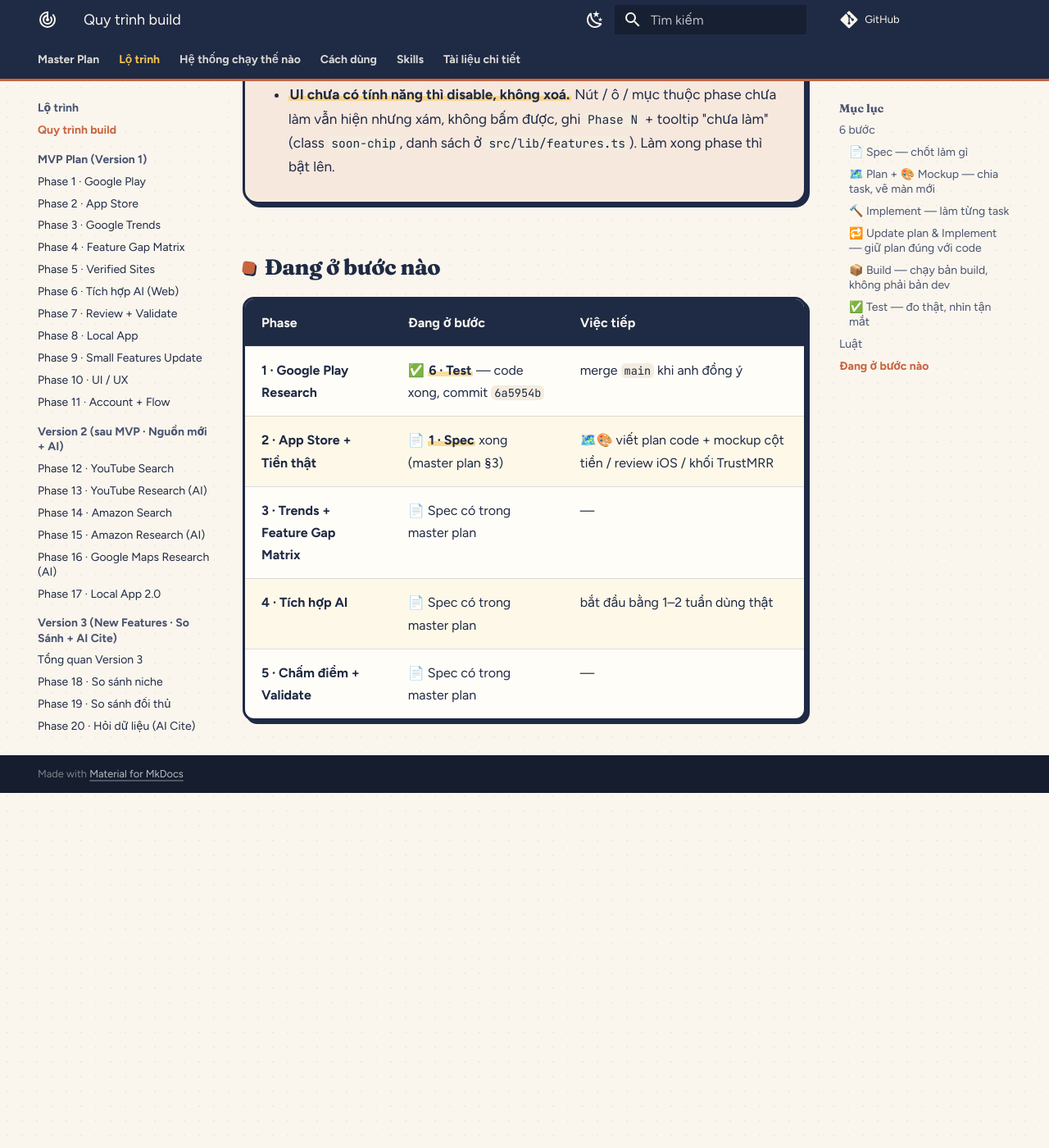
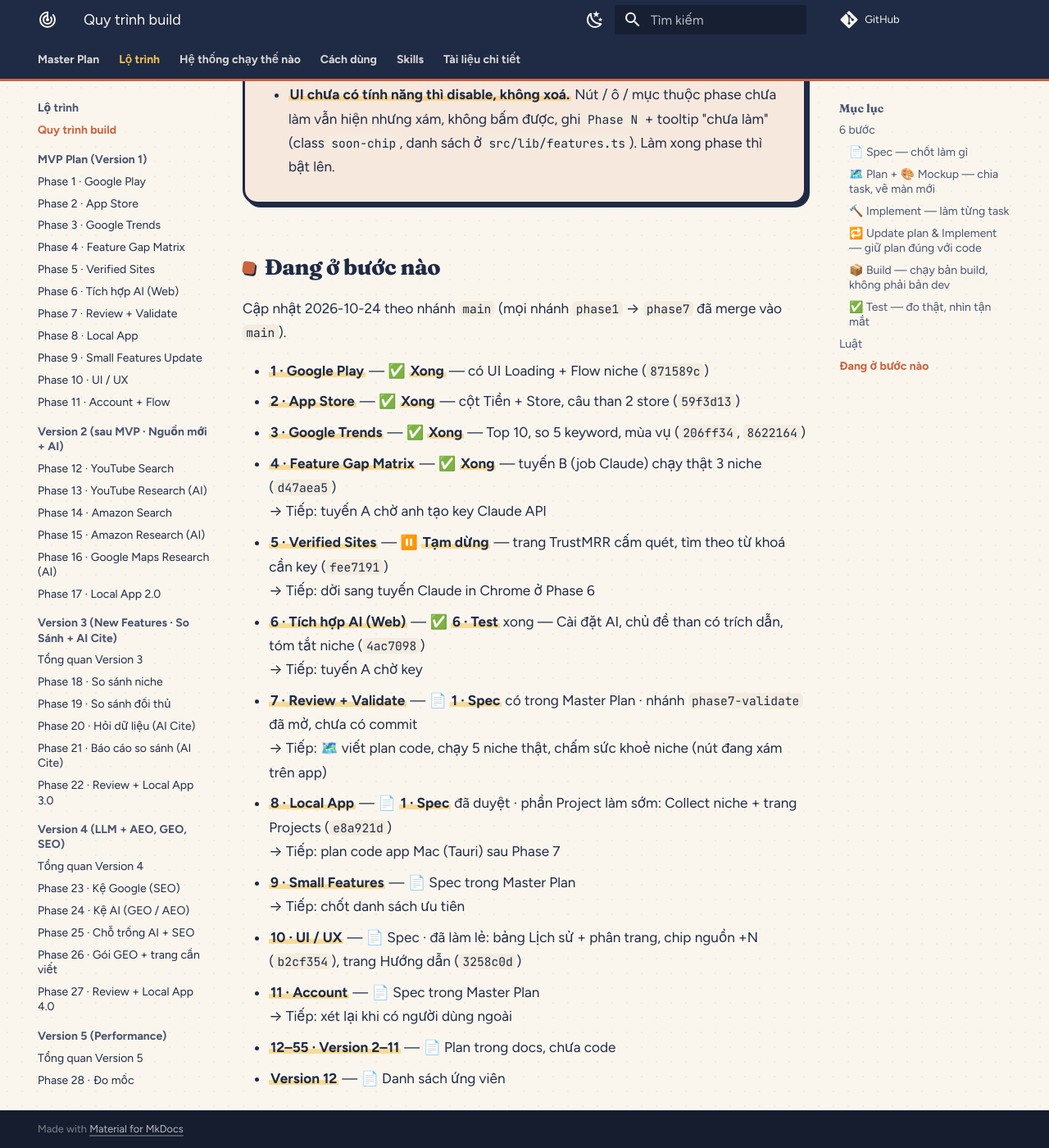
Before and after one commit to nvminhtu/niche-radar-docs, an MkDocs documentation site: the page built from docs/quy-trinh-build.md, in a window 1280 px wide and 1400 px high, scrolled down 4114 px. Shown: the whole window at 82% size. Built offline with MkDocs 1.6.1 and Material for MkDocs 9.7.7, drawn with Linux system fonts in a browser that asks for light colours; comment, search, counter and statistics services are not loaded; before the commit the page ends 5081 px from its top, so only the background shows below that.

Commit message:
docs: sync — Quy trình build (Đang ở bước nào khớp code), Phase 5 tạm dừng, Phase 6 xong
Co-Authored-By: Claude Opus 5.5 <noreply@anthropic.com>

```diff
--- a/docs/phase-5-verified.md
+++ b/docs/phase-5-verified.md
@@ -2,7 +2,15 @@
 
 > Biết **ai đang thu tiền thật** trong ngách — doanh thu lấy từ cổng thanh toán, không phải ước tính.
 
-<span class="chip chip--doing">Đang làm · TrustMRR bản đầu (trang công khai, chưa API key)</span>
+<span class="chip chip--todo">Tạm dừng 2026-10-24 · dời sang tuyến Claude in Chrome (Phase 6)</span>
+
+!!! warning "Tạm bỏ khỏi app (anh chốt 2026-10-24)"
+    `llms.txt` của TrustMRR ghi **"Do not scrape the website for full marketplace access"** — tìm theo từ khoá,
+    lọc, phân trang phải qua API có key (10 lượt/phút, phải đồng ý Acceptable Use Policy). Bản đầu chỉ đọc top 30
+    mỗi category nên 4/5 niche thật ra rỗng. → Khối "Tiền thật" bị gỡ khỏi trang Research; việc tra "ai đang thu
+    tiền thật" chuyển thành **job cho Claude in Chrome** ở [Phase 6](phase-6-ai-web.md): Claude mở TrustMRR, tìm
+    theo tên đối thủ / niche như người dùng thường, trả file kết quả có link + ngày sync. Code collector cũ giữ lại
+    (`src/lib/trustmrr.ts`) để dùng khi có API key.
 
 ## Chạy thế nào
 
--- a/docs/phase-6-ai-web.md
+++ b/docs/phase-6-ai-web.md
@@ -3,7 +3,28 @@
 > Để AI **đọc thay mình** review, Reddit, trang listing — có nguồn, tắt được, và **thử cả đường miễn phí**
 > (AI chạy ngay trong trình duyệt / trên máy) trước khi bắt trả tiền theo lượt.
 
-<span class="chip chip--todo">Chưa làm · có phần thử nghiệm, chưa chắc làm được hết</span>
+<span class="chip chip--done">Xong 2026-10-24 · tuyến B (job Claude) chạy thật · tuyến A chờ key</span>
+
+## Kết quả Bước 0 (đo 2026-10-24, MacBook M1 Pro 16 GB)
+
+Bài thử: 110 review 1–2★ của `budget tracker` (6 app top) → chủ đề than + câu nguyên văn, kiểm bằng cùng một hàm.
+
+| Tuyến | Chạy được? | Chất lượng | Thời gian | Tiền | Quyết |
+|---|---|---|---|---|---|
+| A · Claude API | chưa chạy — máy chưa có key | — | — | ước ~$0.05/lần (5,8k token vào, Opus 5.5) | **xây** (bật ở Cài đặt khi có key) |
+| B · Job cho Claude (Chrome / Code) | ✅ | 10 chủ đề, 22/22 câu khớp nguyên văn | vài phút, cần người đưa file | 0 đ thêm (gói Claude đang có) | **xây** |
+| C · AI trong Chrome (Gemini Nano) | Prompt API có, model ở trạng thái `downloadable` | — | — | 0 đ | chưa thử — cần tải model, chờ anh đồng ý |
+| D · Ollama llama3.1 8B (bản 0.3.10) | ✅ chạy | ❌ 1 chủ đề / 110 review, chép nhãn ví dụ | 30–53 giây | 0 đ | **bỏ** — thử lại khi có model mới hơn |
+
+## Đã chạy thật (tuyến B)
+
+| Niche | Chủ đề than | Câu nguồn khớp | Tóm tắt 5 câu | Tiền thật |
+|---|---|---|---|---|
+| budget tracker (#14) | 10 | 22/22 | 5/5 câu có trích dẫn | — |
+| habit tracker (#13) | 10 | 19/19 | 5/5 | nutrIA $18,073 MRR (RevenueCat, khớp gần đúng) |
+| pomodoro timer (#15) | 10 | 19/19 | 5/5 | — |
+
+TrustMRR không có ô tìm chữ cho người dùng — job hướng dẫn lọc Category + mở trang startup theo tên đối thủ.
 
 ## Chạy thế nào
 
@@ -48,6 +69,7 @@ Tuyến nào không chạy được thì ghi lý do và bỏ, không cố.
 | :material-emoticon-angry: **Chủ đề than** | gom review 1–2★ thành chủ đề (quảng cáo, mất dữ liệu, ép đăng ký…) + số lần + câu nguyên văn |
 | :material-reddit: **Phân loại Reddit** | xin app · than app đang dùng · hỏi alternative · không liên quan |
 | :material-table-check: **Feature Gap Matrix tự động** | nâng tuyến A [Phase 4](phase-4-feature-gap.md) lên lớp AI chung, đọc thêm What's New + review |
+| :material-cash-check: **Tiền thật qua Claude in Chrome** | (dời từ [Phase 5](phase-5-verified.md)) job `.json` → Claude mở TrustMRR, tìm theo tên đối thủ / niche, trả MRR · 30 ngày · provider · ngày sync · link; nhập lại thành dòng `verified` kèm "khớp gần đúng" |
 | :material-text-box-check: **Tóm tắt niche** | ai đau gì · đối thủ yếu ở đâu · ai đang thu tiền — mọi câu kèm nguồn |
 
 <div class="box box--rules" markdown>
--- a/docs/quy-trinh-build.md
+++ b/docs/quy-trinh-build.md
@@ -103,10 +103,25 @@ flowchart TB
 
 ## Đang ở bước nào
 
-| Phase | Đang ở bước | Việc tiếp |
-|---|---|---|
-| 1 · Google Play Research | ✅ **6 · Test** — code xong, commit `6a5954b` | merge `main` khi anh đồng ý |
-| 2 · App Store + Tiền thật | 📄 **1 · Spec** xong (master plan §3) | 🗺️🎨 viết plan code + mockup cột tiền / review iOS / khối TrustMRR |
-| 3 · Trends + Feature Gap Matrix | 📄 Spec có trong master plan | — |
-| 4 · Tích hợp AI | 📄 Spec có trong master plan | bắt đầu bằng 1–2 tuần dùng thật |
-| 5 · Chấm điểm + Validate | 📄 Spec có trong master plan | — |
+Cập nhật 2026-10-24 theo nhánh `main` (mọi nhánh `phase1` → `phase7` đã merge vào `main`).
+
+- **1 · Google Play** — ✅ **Xong** — có UI Loading + Flow niche (`871589c`)
+- **2 · App Store** — ✅ **Xong** — cột Tiền + Store, câu than 2 store (`59f3d13`)
+- **3 · Google Trends** — ✅ **Xong** — Top 10, so 5 keyword, mùa vụ (`206ff34`, `8622164`)
+- **4 · Feature Gap Matrix** — ✅ **Xong** — tuyến B (job Claude) chạy thật 3 niche (`d47aea5`)
+  → Tiếp: tuyến A chờ anh tạo key Claude API
+- **5 · Verified Sites** — ⏸️ **Tạm dừng** — trang TrustMRR cấm quét, tìm theo từ khoá cần key (`fee7191`)
+  → Tiếp: dời sang tuyến Claude in Chrome ở Phase 6
+- **6 · Tích hợp AI (Web)** — ✅ **6 · Test** xong — Cài đặt AI, chủ đề than có trích dẫn, tóm tắt niche (`4ac7098`)
+  → Tiếp: tuyến A chờ key
+- **7 · Review + Validate** — 📄 **1 · Spec** có trong Master Plan · nhánh `phase7-validate` đã mở, chưa có commit
+  → Tiếp: 🗺️ viết plan code, chạy 5 niche thật, chấm sức khoẻ niche (nút đang xám trên app)
+- **8 · Local App** — 📄 **1 · Spec** đã duyệt · phần Project làm sớm: Collect niche + trang Projects (`e8a921d`)
+  → Tiếp: plan code app Mac (Tauri) sau Phase 7
+- **9 · Small Features** — 📄 Spec trong Master Plan
+  → Tiếp: chốt danh sách ưu tiên
+- **10 · UI / UX** — 📄 Spec · đã làm lẻ: bảng Lịch sử + phân trang, chip nguồn +N (`b2cf354`), trang Hướng dẫn (`3258c0d`)
+- **11 · Account** — 📄 Spec trong Master Plan
+  → Tiếp: xét lại khi có người dùng ngoài
+- **12–55 · Version 2–11** — 📄 Plan trong docs, chưa code
+- **Version 12** — 📄 Danh sách ứng viên
```
Also changed, not shown: docs/index.md (+2 -2 lines).
